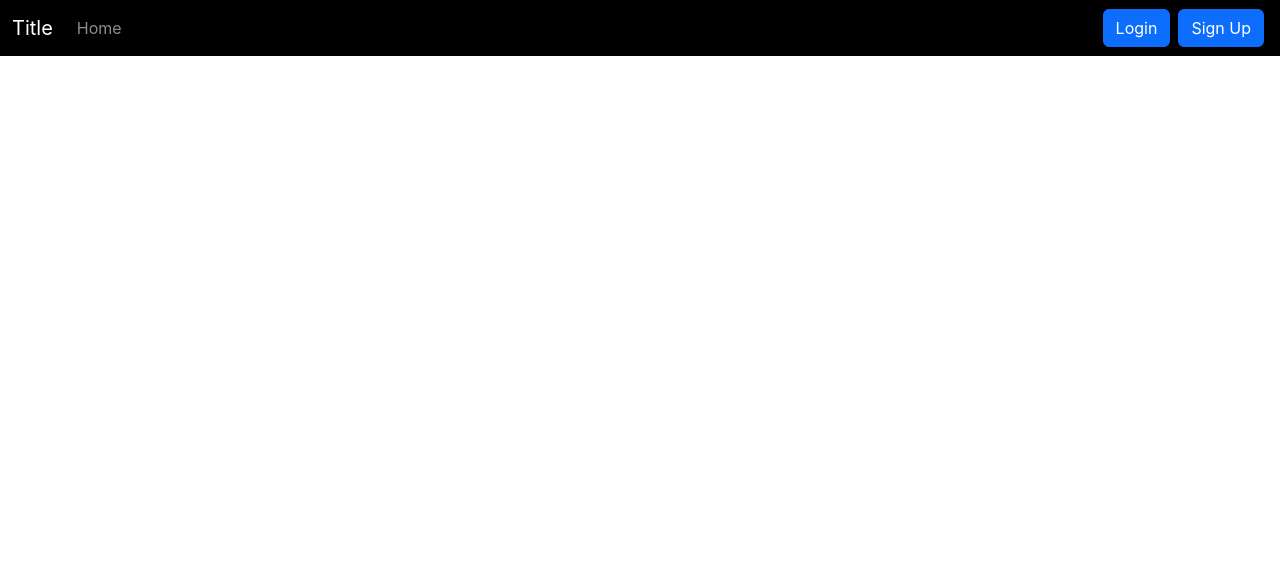
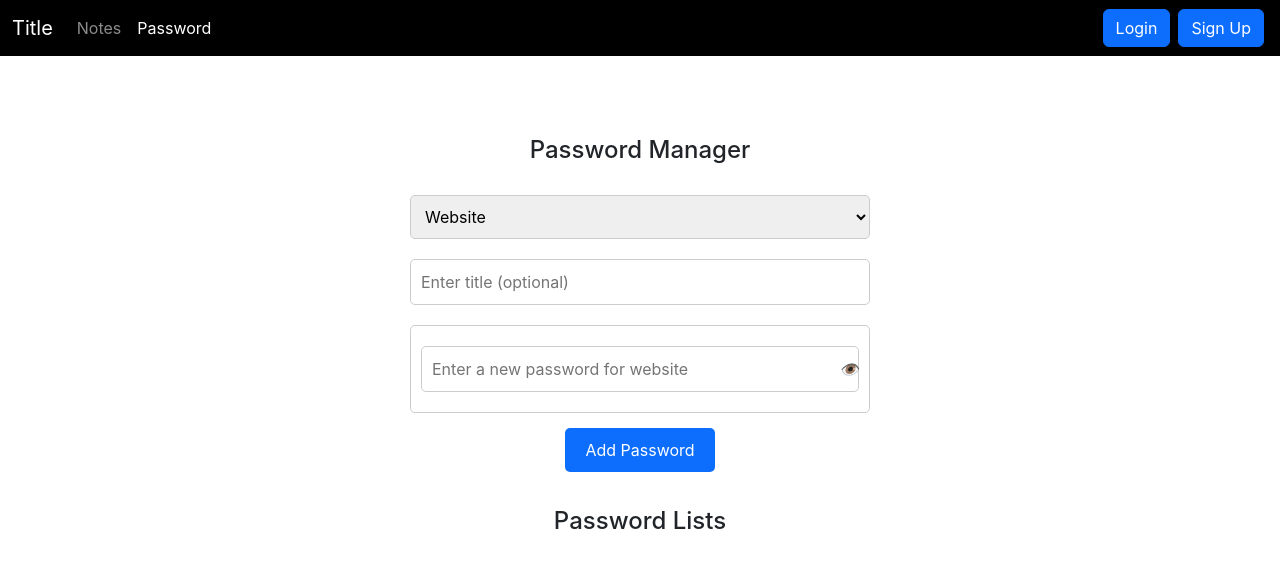
Before and after one commit to Samson2210/Notes-and-Password-Manager, a React (Create React App) app: page /passwordmanager in a window 1280 px wide. Shown: the top 568 px of the page. Built offline with nearby package versions, Linux system fonts and the light colour scheme.

Commit message:
made few changes

```diff
--- a/src/App.js
+++ b/src/App.js
@@ -8,8 +8,7 @@ import { BrowserRouter, Routes, Route } from 'react-router-dom'
 import NoteState from './context/notes/NotesState';
 import { useState } from 'react';
 import Notes from './components/Notes';
-import PasswordManager from './context/passwordmanager/passwordmange';
-
+import PasswordManager from "./components/passwordmanager/Passwordmange"
 function App() {
 
   const [alert, setAlert] = useState(null);
@@ -35,10 +34,11 @@ function App() {
               <Route exact path="/signup" element={<Signup showAlert={showAlert}/>} />
               <Route exact path="/login" element={<Login showAlert={showAlert}/>} />
               <Route exact path="/notes" element={<Notes showAlert={showAlert}/>} />
-              <Route exact path="/passwordmanger" element={<PasswordManager showAlert={showAlert}/>} />
+              <Route exact path="/passwordmanager" element={<PasswordManager showAlert={showAlert}/>} />
             </Routes>
           </div>
         </BrowserRouter>
+
       </NoteState>
     </>
   );
--- a/src/components/Navbar.js
+++ b/src/components/Navbar.js
@@ -1,19 +1,16 @@
 import React from 'react'
-import {Link, useNavigate} from 'react-router-dom'
+import { Link, useNavigate } from 'react-router-dom'
 import { useLocation } from 'react-router-dom';
 
 
 
 const Navbar = () => {
-    const navigator  = useNavigate();
-    const handelLogout=()=>{
+    const navigator = useNavigate();
+    const handelLogout = () => {
         localStorage.removeItem('token');
         navigator('/login');
     }
     let location = useLocation();
-    // useEffect(() => {
-    //     console.log(location.pathname)
-    // }, [location]);
 
     return (
         <>
@@ -26,13 +23,16 @@ const Navbar = () => {
                     <div className="collapse navbar-collapse" id="navbarSupportedContent">
                         <ul className="navbar-nav me-auto mb-2 mb-lg-0">
                             <li className="nav-item">
-                                <Link className={`nav-link ${location.pathname ==="/"? "active" : " "}`} aria-current="page" to="/">Home</Link>
+                                <Link className={`nav-link ${location.pathname === "/" ? "active" : " "}`} aria-current="page" to="/">Notes</Link>
+                            </li>
+                            <li class="nav-item">
+                                <Link class={`nav-link ${location.pathname === "/passwordmanager" ? "active" : " "}`} to="/passwordmanager">Password</Link>
                             </li>
                         </ul>
-                        {!localStorage.getItem('token')?<form className="d-flex" role="search">
+                        {!localStorage.getItem('token') ? <form className="d-flex" role="search">
                             <Link className="btn btn-primary mx-1" to="/login" role="button">Login</Link>
                             <Link className="btn btn-primary mx-1" to="/signup" role="button">Sign Up</Link>
-                        </form>:<button onClick={handelLogout} className='btn btn-primary'>Logout</button>}
+                        </form> : <button onClick={handelLogout} className='btn btn-primary'>Logout</button>}
 
                     </div>
                 </div>
--- a/src/context/passwordmanager/passwordmange.js
+++ b/src/components/passwordmanager/Passwordmange.js
@@ -1,5 +1,5 @@
 import React, { useState } from 'react';
-import './PasswordManager.css';
+import './password.css';
 
 const PasswordManager = () => {
   const [passwords, setPasswords] = useState({
@@ -50,6 +50,7 @@ const PasswordManager = () => {
 
   return (
     <div className="password-manager">
+
       <h2>Password Manager</h2>
       <div className="form-container">
         <select
```
Also changed, not shown: src/components/passwordmanager/password.css (renamed from src/context/passwordmanager/PasswordManager.css).
